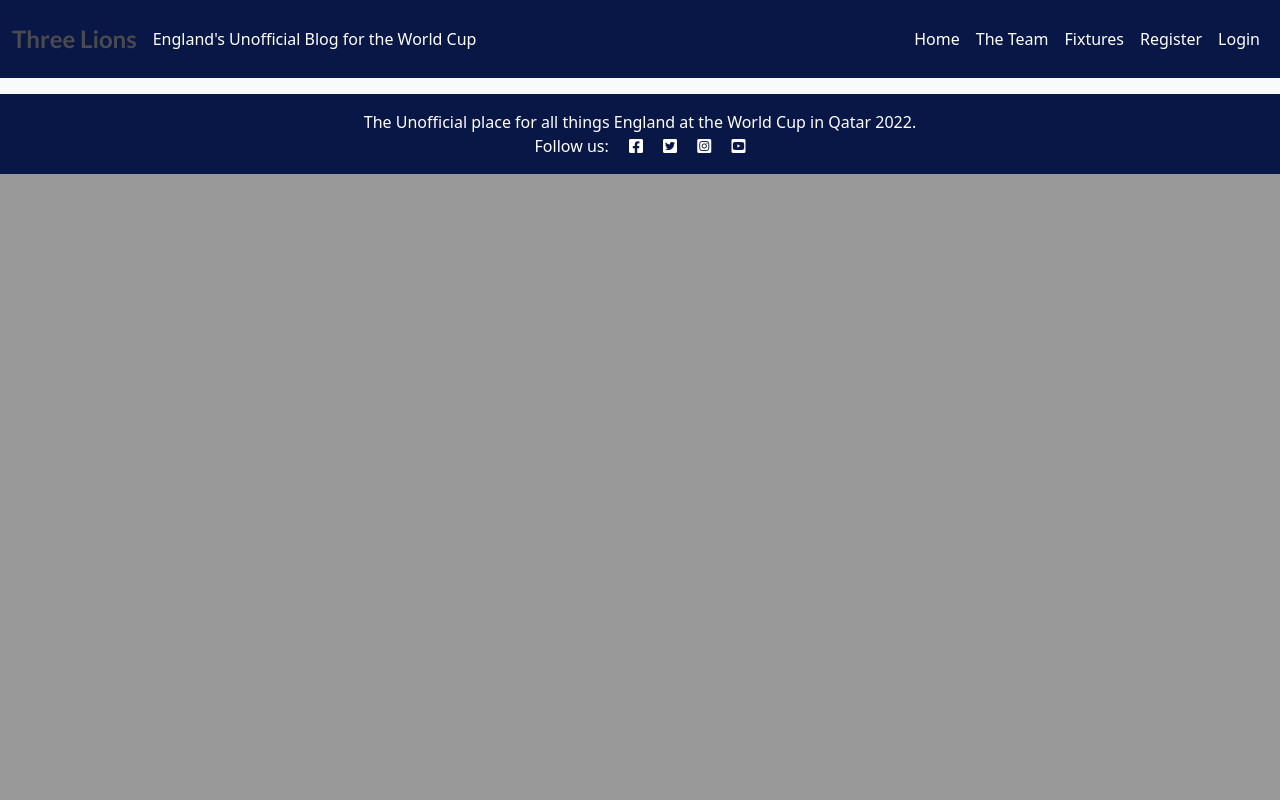
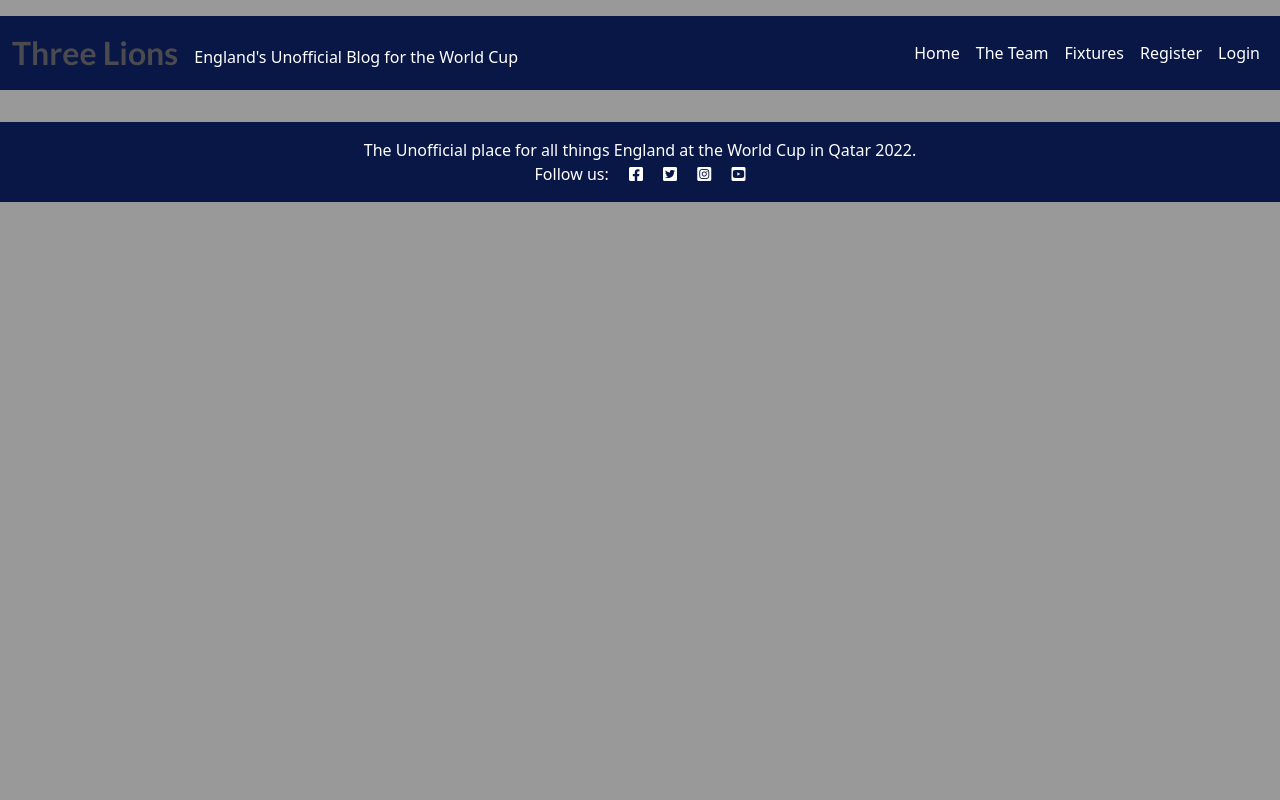
Before and after one commit to rajdavies/pp4-three-lions, a Django app: page / in a window 1280 px wide. Run offline with Django 3.2, Linux system fonts and the light colour scheme; data that the repository does not hold is empty.

Commit message:
Update base html and index.html styling

```diff
--- a/static/css/style.css
+++ b/static/css/style.css
@@ -4,29 +4,9 @@ body {
 
 .brand {
     font-family: Lato, sans-serif;
-    font-size: 1.5rem;
+    font-size: xx-large;
     font-weight: 700;
     color: #4A4A4F;
-}
-
-.red-o {
-    color: #E84610;
-}
-
-.thin {
-    font-weight: 300;
-}
-
-.light-bg {
-    background-color: #fff;
-}
-
-.dark-bg {
-    background-color: #445261;
-}
-
-.main-bg {
-    background-color: #F9FAFC;
 }
 
 .card {
--- a/templates/base.html
+++ b/templates/base.html
@@ -20,20 +20,20 @@
 
 </head>
 
-<body class="d-flex flex-column h-100 main-bg" style="background-color: #999">
+<body class="d-flex flex-column h-100" style="background-color: #999">
 
     <!-- Navigation -->
 
-    <nav class="navbar navbar-expand-lg py-3" style="background-color: #091747;">
+    <nav class="navbar navbar-expand-lg my-3" style="background-color: #091747;">
         <div class="container-fluid">
             <a class="navbar-brand text-white" href="{% url 'home' %}">
-                <span class="brand">Three Lions</span>
+                <span class="brand" style="font-size: xx-large;">Three Lions</span>
             </a>
             <div class="collapse navbar-collapse" id="navbarText">
-                <span class="navbar-text text-white">
+                <span class="navbar-text text-white pb-0">
                     England's Unofficial Blog for the World Cup
                 </span>
-                <ul class="navbar-nav ms-auto mb-2 mb-lg-0">
+                <ul class="navbar-nav ms-auto mb-2 mb-lg-0 pb-0">
                     <li class="nav-item">
                         <a class="nav-link active text-white" aria-current="page" href="{% url 'home' %}">Home</a>
                     </li>
--- a/templates/index.html
+++ b/templates/index.html
@@ -10,7 +10,7 @@
             <div class="row">
             {% for post in post_list %}
                 <div class="col-md-4">
-                    <div class="card mb-4">
+                    <div class="card mb-6 my-3 align-middle">
                         <div class="card-body">
                             <div class="image-container">
                                 {% if "placeholder" in post.featured_image.url %}
```
